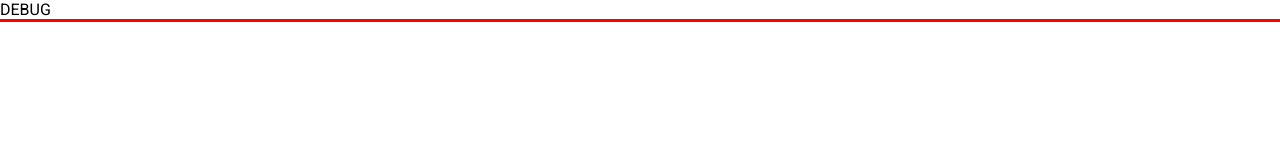
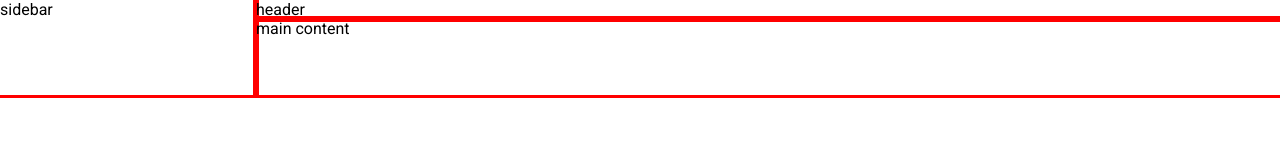
Before and after one commit to xxh296/admin-dashboard, a plain HTML site: page index.html in a window 1280 px wide. Drawn offline with Linux system fonts and the light colour scheme.

Commit message:
Make a grid layout for the 3 main areas * Created a `.container` div, and placed new divs `.sidebar`, `header`, and `main-content` in it.

```diff
--- a/index.html
+++ b/index.html
@@ -10,6 +10,10 @@
     <title>Admin Dashboard</title>
 </head>
 <body>
-    DEBUG
+    <div class="container">
+        <div class="sidebar">sidebar</div>
+        <div class="header">header</div>
+        <div class="main-content">main content</div>
+    </div>
 </body>
 </html>
--- a/style.css
+++ b/style.css
@@ -3,5 +3,32 @@
     margin: 0;
     padding: 0;
     box-sizing: border-box;
-    font-family: Roboto, system-ui, -apple-system, BlinkMacSystemFont, 'Segoe UI', Oxygen, Ubuntu, Cantarell, 'Open Sans', 'Helvetica Neue', sans-serif;
+    font-family: Roboto, system-ui, sans-serif;
 }
+
+.container {
+    display: grid;
+    grid-template-columns: 1fr 4fr;
+    grid-template-rows: 1fr 4fr;
+    grid-template-areas:
+    "sidebar header"
+    "sidebar main-content"
+    "sidebar main-content"
+    "sidebar main-content";
+
+}
+
+.sidebar {
+    grid-area: sidebar;
+
+}
+
+.header {
+    grid-area: header;
+
+}
+
+.main-content {
+    grid-area: main-content;
+
+}
```
